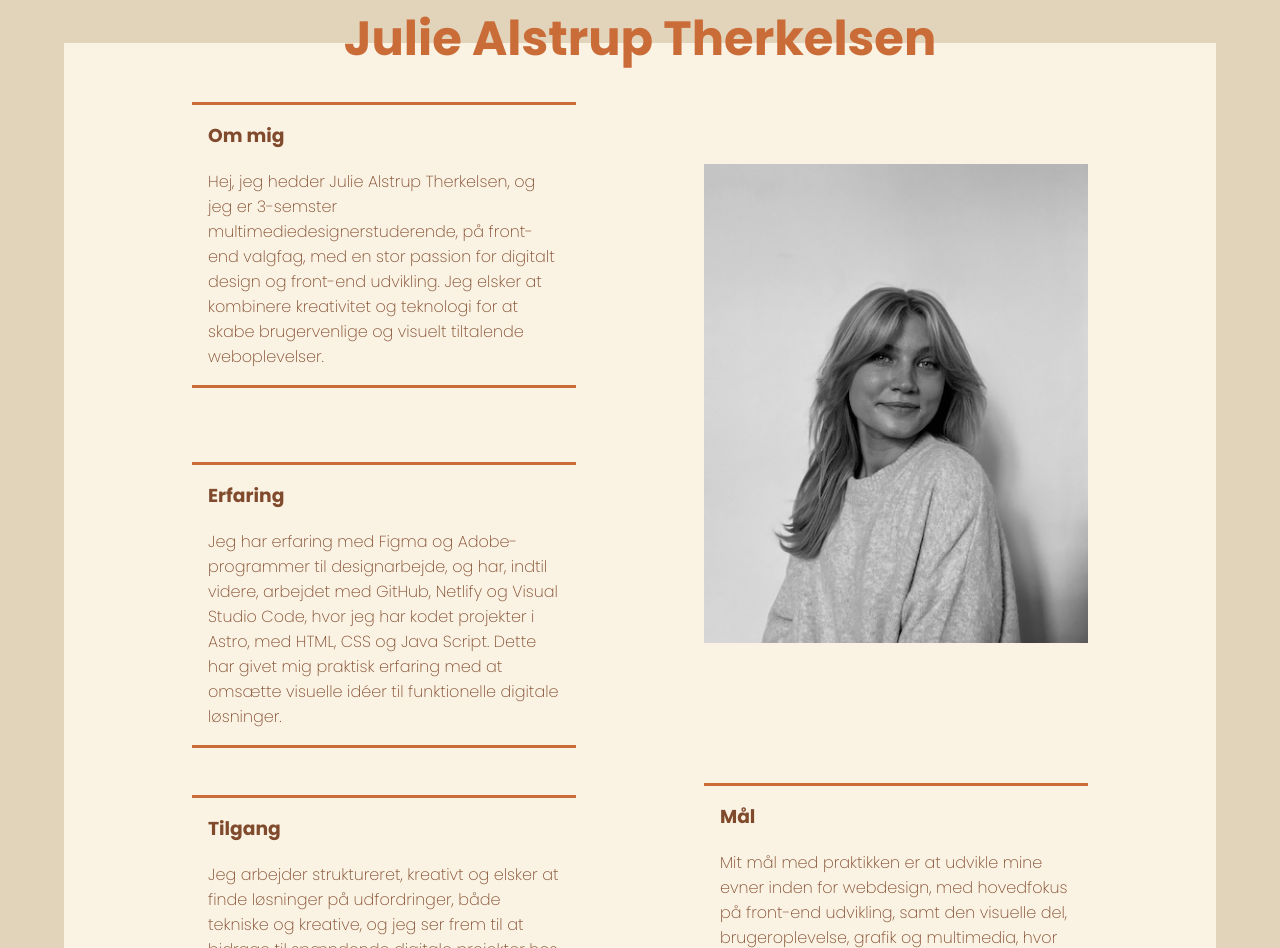
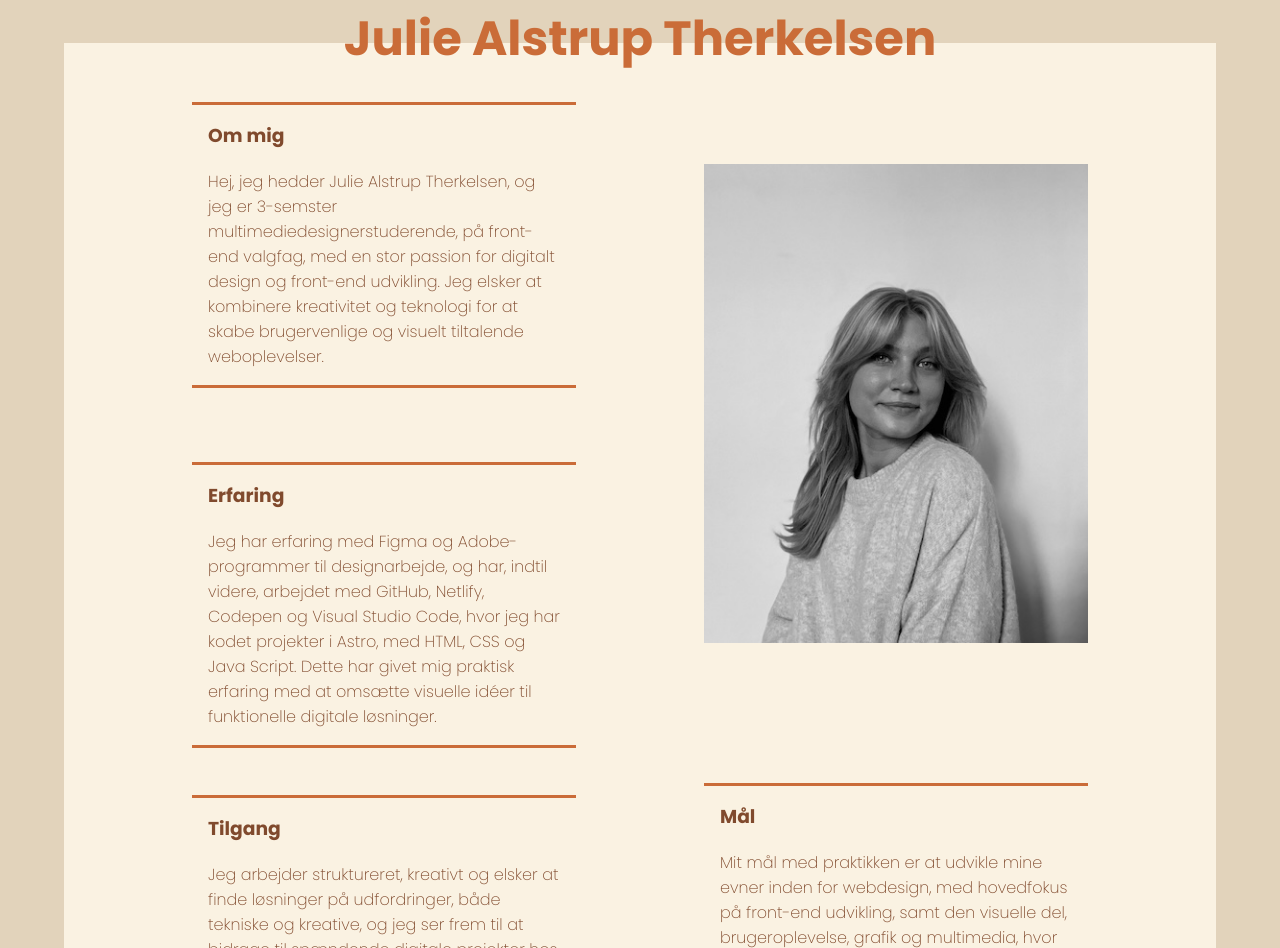
Before and after one commit to Juth0001/smoggy-shell, an Astro site: page / in a window 1280 px wide. Shown: the part 228-1176 px from the top of the page. Built offline with nearby package versions, Linux system fonts and the light colour scheme; Astro itself is replaced by a stand-in of ours; a web font is replaced by a local one.

Commit message:
erfaring

```diff
--- a/src/pages/index.astro
+++ b/src/pages/index.astro
@@ -56,10 +56,11 @@ import PortfolioCard from "../components/PortfolioCard.astro";
 					<p>
 						Jeg har erfaring med Figma og Adobe-programmer til
 						designarbejde, og har, indtil videre, arbejdet med
-						GitHub, Netlify og Visual Studio Code, hvor jeg har
-						kodet projekter i Astro, med HTML, CSS og Java Script.
-						Dette har givet mig praktisk erfaring med at omsætte
-						visuelle idéer til funktionelle digitale løsninger.
+						GitHub, Netlify, Codepen og Visual Studio Code, hvor jeg
+						har kodet projekter i Astro, med HTML, CSS og Java
+						Script. Dette har givet mig praktisk erfaring med at
+						omsætte visuelle idéer til funktionelle digitale
+						løsninger.
 					</p>
 				</div>
 				<div class="Mål">
```
